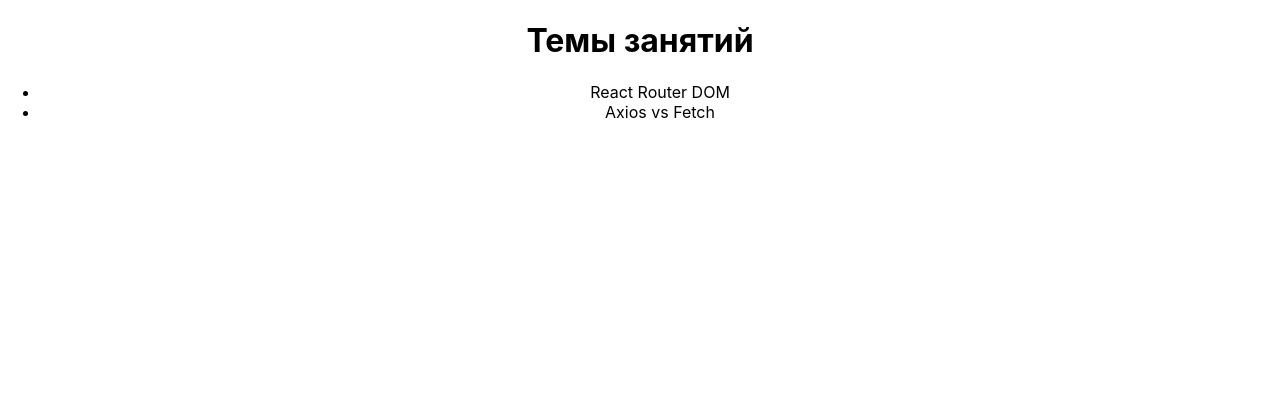
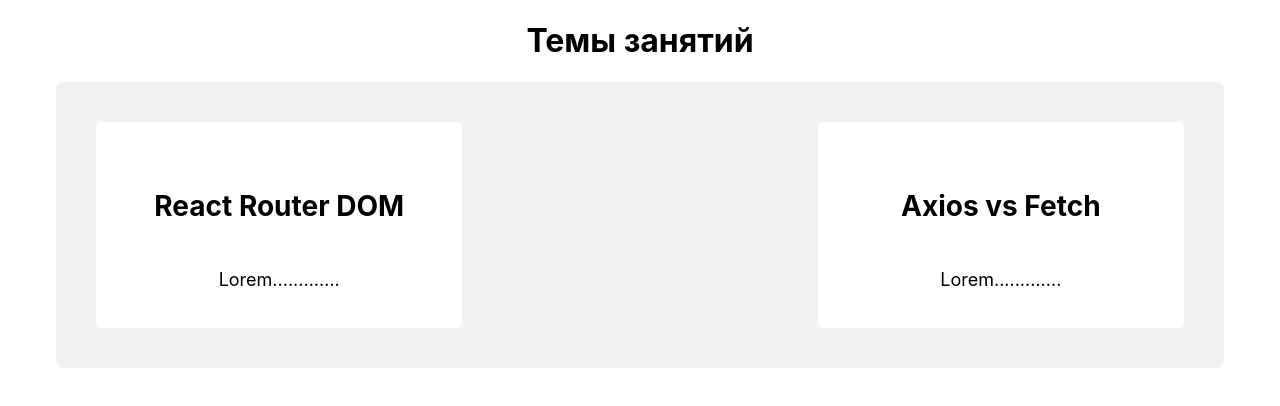
Before and after one commit to ArsenLen/FE-45-46-ReactProject2, a React (Create React App) app: page / in a window 1280 px wide. Shown: the top 406 px of the page. Built offline with nearby package versions, Linux system fonts and the light colour scheme; data requests are answered from the project's data file.

Commit message:
axios, react-router-dom

```diff
--- a/api/db.json
+++ b/api/db.json
@@ -2,11 +2,13 @@
     "notes" : [
         {
             "id": 1,
-            "text": "React Router DOM"
+            "text": "React Router DOM",
+            "descr" : "Lorem............."
         },
         {
             "id": 2,
-            "text": "Axios vs Fetch"
+            "text": "Axios vs Fetch",
+            "descr": "Lorem............."
         }
     ]
 }
--- a/package.json
+++ b/package.json
@@ -6,9 +6,11 @@
     "@testing-library/jest-dom": "^5.16.5",
     "@testing-library/react": "^13.4.0",
     "@testing-library/user-event": "^13.5.0",
+    "axios": "^1.3.2",
     "json-server": "^0.17.1",
     "react": "^18.2.0",
     "react-dom": "^18.2.0",
+    "react-router-dom": "^6.8.1",
     "react-scripts": "5.0.1",
     "web-vitals": "^2.1.4"
   },
--- a/src/App.js
+++ b/src/App.js
@@ -1,25 +1,12 @@
 import { useState } from 'react';
 import './App.css';
+import Notes from './components/Notes/Notes'
 
 function App() {
-  const [notes, setNotes] = useState([
-    {
-      id: 1,
-      text: "React Router DOM"
-    },
-    {
-      id: 2,
-      text: "Axios vs Fetch"
-    }
-  ])
   return (
     <div className="App">
       <h1>Темы занятий</h1>
-      <ul>
-        {
-          notes.map(note => <li key={note.id}>{note.text}</li>)
-        }
-      </ul>
+      <Notes />
     </div>
   );
 }
--- /dev/null
+++ b/src/components/Note/Note.jsx
@@ -0,0 +1,13 @@
+import React from 'react';
+import s from './note.module.css'
+
+const Note = (props) => {
+    return (
+        <div className={s.note}>
+            <h5 className={s.title}>{props.title}</h5>
+            <p className={s.descr}>{props.descr}</p>
+        </div>
+    );
+};
+
+export default Note;
--- /dev/null
+++ b/src/components/Note/note.module.css
@@ -0,0 +1,12 @@
+.note {
+    width: 30%;
+    background-color: white;
+    padding: 20px;
+    border-radius: 5px;
+}
+.title {
+    font-size: 28px;
+}
+.descr {
+    font-size: 18px;
+}
--- /dev/null
+++ b/src/components/Notes/Notes.jsx
@@ -0,0 +1,36 @@
+import React, { useEffect, useState } from 'react';
+import axios from 'axios'
+import Note from '../Note/Note';
+import s from './notes.module.css'
+
+const fetchNotes = () => {
+    return axios.get('http://localhost:3001/notes')
+}
+
+const Notes = () => {
+    const [notes, setNotes] = useState([])
+
+    useEffect(() => {
+        fetchNotes()
+            .then(res => {
+                setNotes(res.data)
+            })
+            .catch(err => {
+                console.log(err)
+            })
+    }, [])
+
+    return (
+      <div className={s.wrapper}>
+        {notes.map((note) => (
+            <Note key={note.id} title={note.text} descr={note.descr} />
+        ))}
+      </div>
+    );
+};
+
+export default Notes;
+
+// rsc
+
+// .json() -
--- /dev/null
+++ b/src/components/Notes/notes.module.css
@@ -0,0 +1,11 @@
+.wrapper {
+    width: 85%;
+    margin: 0 auto;
+    background-color: #f2f2f2;
+    display: flex;
+    justify-content: space-between;
+    flex-wrap: wrap;
+    align-items: center;
+    padding: 40px;
+    border-radius: 8px;
+}
```
Also changed, not shown: 1 other file (tests, documents, lock files or other folders).
